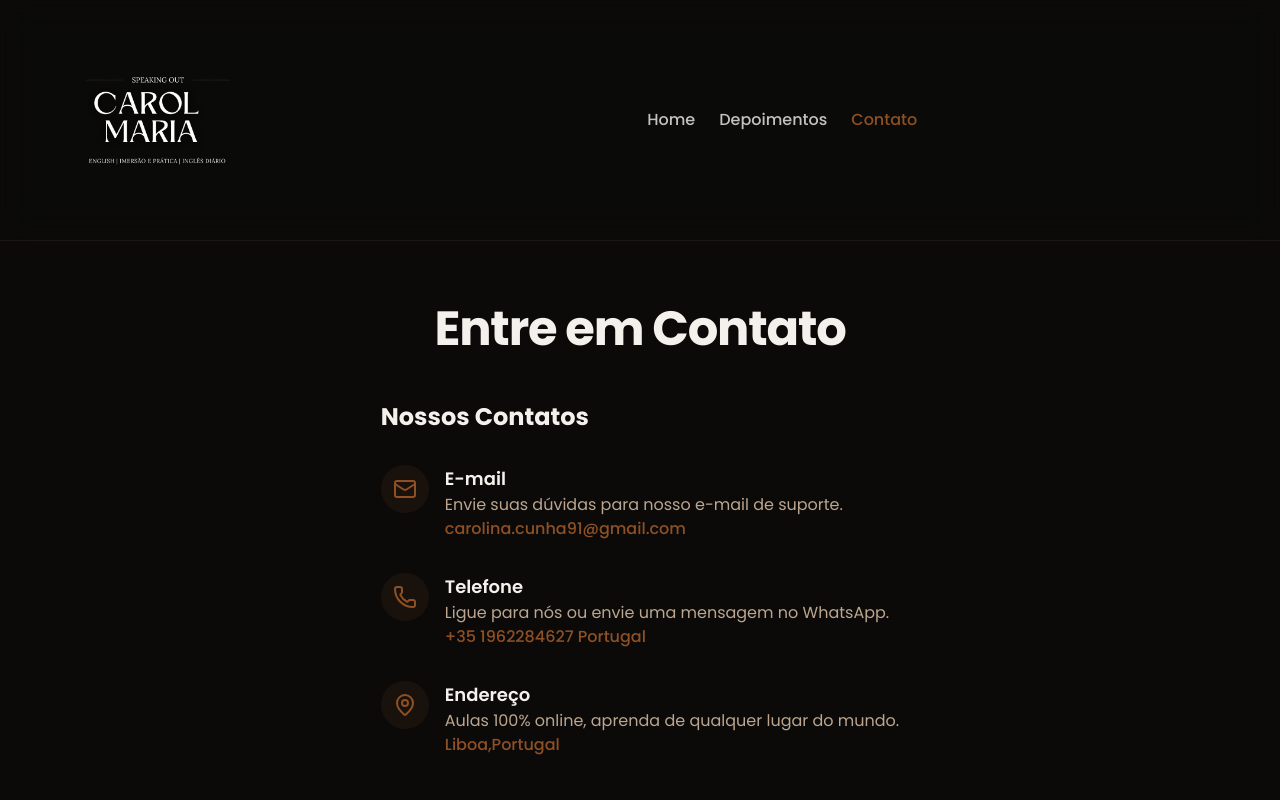
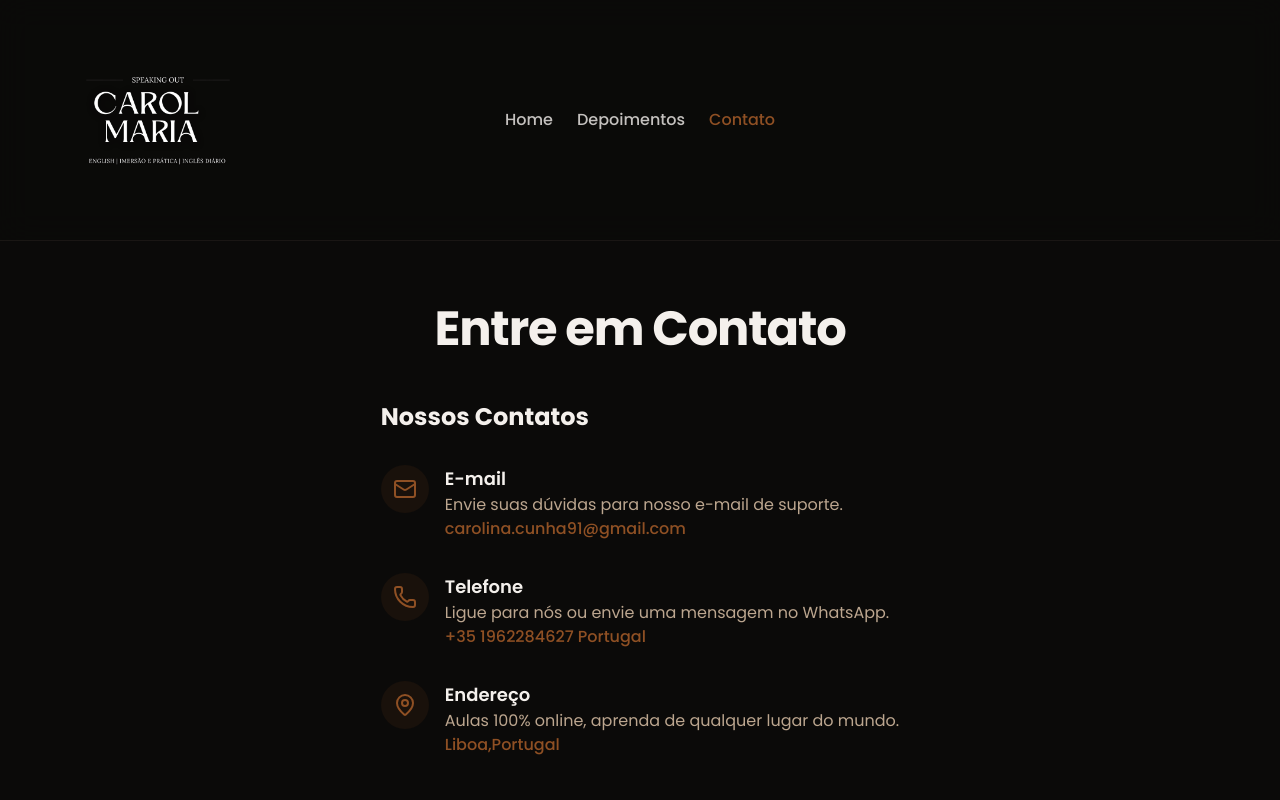
Before and after one commit to elispethke/Carol-Maria, a React (Vite) app: page /contato in a window 1280 px wide. Shown: the top 800 px of the page. Built offline with nearby package versions, Linux system fonts and the light colour scheme.

Commit message:
changed the header position

```diff
--- a/src/components/Header.tsx
+++ b/src/components/Header.tsx
@@ -41,7 +41,7 @@
             />
           </Link>
 
-          <nav className="hidden items-center space-x-6 lg:flex">
+          <nav className="hidden lg:flex absolute left-1/2 -translate-x-1/2 items-center space-x-6 ">
             {navLinks.map((link) => (
               <NavLink
                 key={link.name}
```
